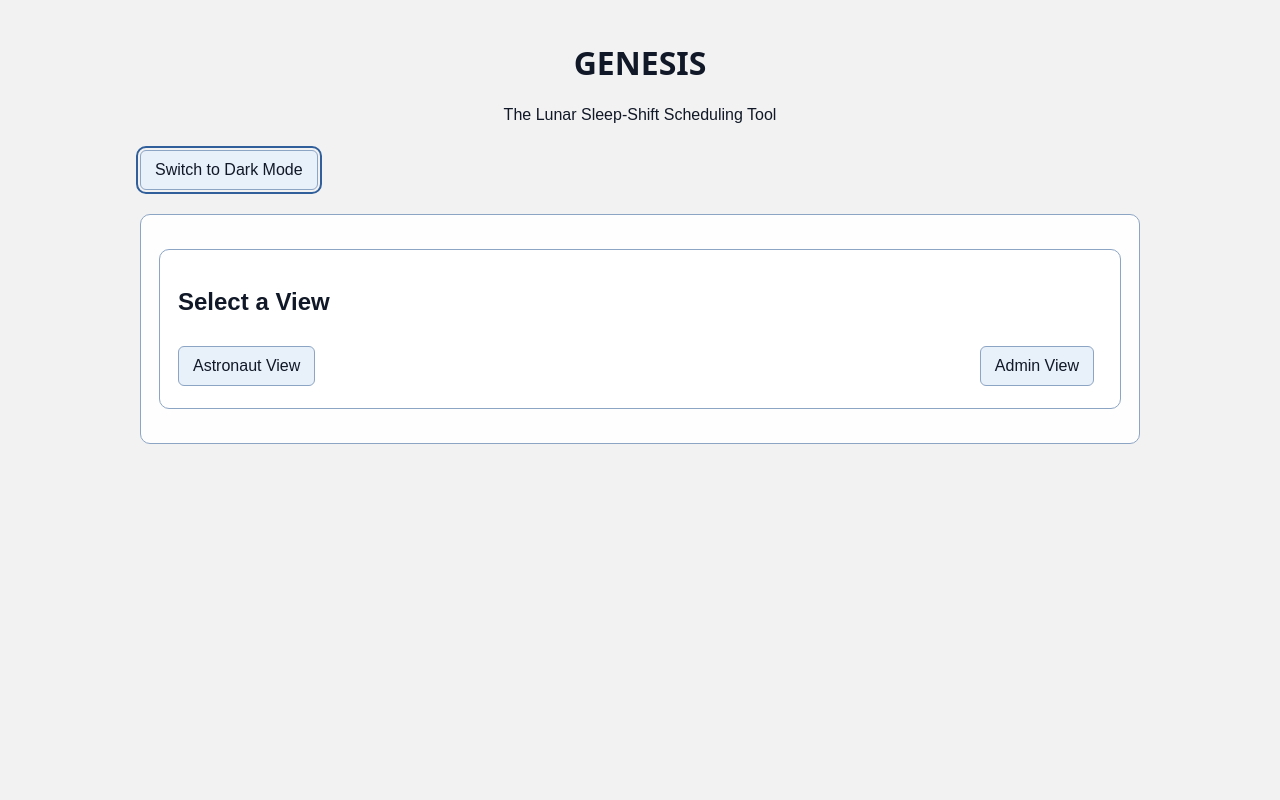
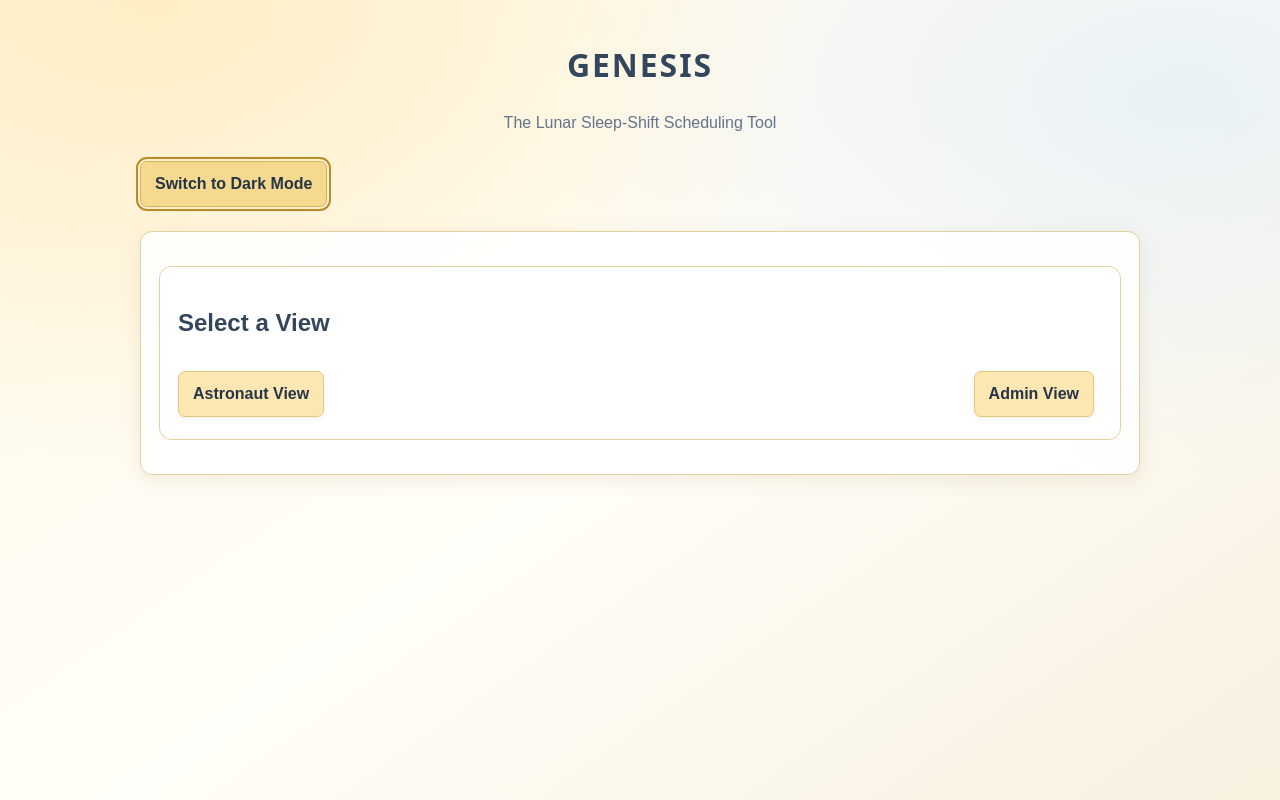
Before and after one commit to 271471/Genesis, a plain HTML site: page index.html in a window 1280 px wide. Both pictures are taken after a click on the button "Switch to Light Mode". Drawn offline with Linux system fonts and the light colour scheme.

Commit message:
Enhance light theme styles and variables
Updated light theme styles and added new CSS variables.

```diff
--- a/style.css
+++ b/style.css
@@ -13,20 +13,29 @@
     --navigation-background: rgba(17, 28, 48, .88);
     --card-background: #17243a;
     --table-background: #17243a;
+    --muted-text: #c2cede;
+    --accent-color: #8db8e8;
+    --accent-text: #10243c;
+    --shadow-color: rgba(0, 0, 0, .2);
 }
 
+/* Warm, sunlight-inspired light theme */
 body.light-theme {
-    --page-background: #f2f2f2;
-    --panel-background: rgba(255, 255, 255, .9);
-    --text-color: #111827;
-    --border-color: #8da5c4;
-    --input-background: #ffffff;
-    --input-text: #111111;
-    --button-background: #e8f0fa;
-    --button-text: #111827;
-    --navigation-background: rgba(255, 255, 255, .85);
-    --card-background: #ffffff;
-    --table-background: #ffffff;
+    --page-background: #fff8e8;
+    --panel-background: rgba(255, 255, 255, .88);
+    --text-color: #263447;
+    --border-color: #e4cf9f;
+    --input-background: #fffefa;
+    --input-text: #263447;
+    --button-background: #fce7b2;
+    --button-text: #263447;
+    --navigation-background: rgba(255, 248, 232, .94);
+    --card-background: #fffdf7;
+    --table-background: #fffdf8;
+    --muted-text: #64748b;
+    --accent-color: #e5b957;
+    --accent-text: #263447;
+    --shadow-color: rgba(133, 102, 43, .10);
 }
 
 html {
@@ -42,6 +51,16 @@ body {
     font-family: Arial, sans-serif;
     color: var(--text-color);
     background: var(--page-background);
+    line-height: 1.5;
+    transition: background-color .2s ease, color .2s ease;
+}
+
+body.light-theme {
+    background:
+        radial-gradient(ellipse at 12% 0%, rgba(255, 226, 155, .48), transparent 42%),
+        radial-gradient(ellipse at 92% 12%, rgba(220, 234, 244, .62), transparent 38%),
+        linear-gradient(145deg, #fff8e8 0%, #fffdf7 52%, #f7f0df 100%);
+    background-attachment: fixed;
 }
 
 /* Stars remain visible only in dark mode */
@@ -74,7 +93,7 @@ body:not(.light-theme)::after {
     opacity: .5;
 }
 
-/* Keep the existing page layout above the stars */
+/* Keep the existing page layout above the background effects */
 body > * {
     position: relative;
     z-index: 1;
@@ -83,16 +102,43 @@ body > * {
 header { max-width: 1000px; margin: 0 auto 20px; }
 main, #loginArea, #astronautApp, #adminApp { max-width: 1000px; margin: 0 auto; }
 
+.title { text-align: center; font-family: system-ui, sans-serif; letter-spacing: .06em; }
+
+body.light-theme header .title {
+    color: #34465b;
+    text-shadow: 0 1px 0 rgba(255, 255, 255, .8);
+}
+
+body.light-theme header > p { color: #64748b; }
+
 section {
     background: var(--panel-background);
     color: var(--text-color);
     border: 1px solid var(--border-color);
-    border-radius: 10px;
+    border-radius: 12px;
     padding: 18px;
     margin: 16px 0;
 }
 
-.title { text-align: center; font-family: system-ui, sans-serif; }
+body.light-theme section {
+    box-shadow: 0 5px 18px var(--shadow-color);
+    backdrop-filter: blur(5px);
+}
+
+body.light-theme section section {
+    background: rgba(255, 255, 255, .72);
+    box-shadow: none;
+}
+
+h1, h2, h3, h4, p, label, li, strong, small {
+    color: inherit;
+}
+
+body.light-theme h2,
+body.light-theme h3,
+body.light-theme h4 {
+    color: #34465b;
+}
 
 label { display: block; margin: 12px 0 5px; font-weight: 600; }
 
@@ -103,27 +149,66 @@ input, select {
     background: var(--input-background);
     color: var(--input-text);
     border: 1px solid var(--border-color);
-    border-radius: 5px;
-    padding: 9px;
+    border-radius: 7px;
+    padding: 10px;
     font: inherit;
 }
+
+body.light-theme input,
+body.light-theme select {
+    box-shadow: inset 0 1px 2px rgba(80, 65, 35, .05);
+}
+
+input::placeholder { color: #8491a3; }
 
 button {
     margin: 10px 8px 4px 0;
     padding: 10px 14px;
     border: 1px solid var(--border-color);
-    border-radius: 6px;
+    border-radius: 7px;
     background: var(--button-background);
     color: var(--button-text);
     cursor: pointer;
     font: inherit;
+    font-weight: 600;
+    transition: background-color .15s ease, border-color .15s ease, transform .15s ease, box-shadow .15s ease;
 }
 
-button:hover { opacity: .85; }
-button:focus, input:focus, select:focus { outline: 2px solid #315f9b; outline-offset: 2px; }
+button:hover {
+    opacity: .95;
+    transform: translateY(-1px);
+}
+
+body.light-theme button {
+    border-color: #e2c77f;
+    box-shadow: 0 2px 5px rgba(133, 102, 43, .08);
+}
+
+body.light-theme button:hover {
+    background: #f7dda0;
+    border-color: #d8b65d;
+}
+
+body.light-theme #themeToggle {
+    background: #f4d98e;
+    border-color: #d7b45c;
+}
+
+button:focus, input:focus, select:focus {
+    outline: 2px solid #315f9b;
+    outline-offset: 2px;
+}
+
+body.light-theme button:focus,
+body.light-theme input:focus,
+body.light-theme select:focus {
+    outline-color: #bd8a25;
+}
+
 [hidden] { display: none !important; }
 
 .field-error { display: block; min-height: 1em; margin: 5px 0; color: #ff5555; font-weight: 600; }
+body.light-theme .field-error { color: #b42318; }
 
 .task-navigation, .role-buttons, .workspace-header {
     display: flex;
@@ -135,7 +220,8 @@ button:focus, input:focus, select:focus { outline: 2px solid #315f9b; outline-of
 
 .task-navigation {
     background: var(--navigation-background);
-    border-radius: 8px;
+    border: 1px solid var(--border-color);
+    border-radius: 10px;
     padding: 8px;
     margin: 12px auto;
 }
@@ -149,13 +235,25 @@ button:focus, input:focus, select:focus { outline: 2px solid #315f9b; outline-of
     font-weight: 700;
 }
 
+body.light-theme .active-task {
+    background: #f4d98e;
+    color: #263447;
+    border-color: #c99d3d;
+}
+
 .account-row, .admin-account-card {
     background: var(--card-background);
     color: var(--text-color);
     border: 1px solid var(--border-color);
-    border-radius: 7px;
+    border-radius: 9px;
     padding: 12px;
     margin: 10px 0;
+}
+
+body.light-theme .account-row,
+body.light-theme .admin-account-card,
+body.light-theme .event-card {
+    box-shadow: 0 2px 8px var(--shadow-color);
 }
 
 .account-row { display: flex; align-items: center; justify-content: space-between; gap: 12px; }
@@ -169,9 +267,19 @@ table {
     margin: 12px 0;
     background: var(--table-background);
     color: var(--text-color);
+    border-radius: 8px;
+    overflow: hidden;
 }
 
 th, td { border: 1px solid var(--border-color); padding: 10px; text-align: center; }
+
+body.light-theme th {
+    background: #f7e8c1;
+    color: #34465b;
+}
+
+body.light-theme td { background: rgba(255, 255, 255, .68); }
+
 #scheduleOutput, #fatigueOutput, #specialistHistory { overflow-x: auto; }
 
 .admin-pin-warning {
@@ -199,7 +307,7 @@ th, td { border: 1px solid var(--border-color); padding: 10px; text-align: cente
     background: var(--card-background);
     color: var(--text-color);
     border: 1px solid var(--border-color);
-    border-radius: 7px;
+    border-radius: 9px;
     padding: 12px;
     margin: 10px 0;
 }
@@ -215,8 +323,28 @@ th, td { border: 1px solid var(--border-color); padding: 10px; text-align: cente
 
 #adminEventsPanel { border: 1px solid var(--border-color); }
 
+body.light-theme .event-adjustment-notice {
+    border-left-color: #c18a20;
+    background: #fff0c7;
+    color: #493713;
+}
+
+body.light-theme .admin-pin-warning {
+    background: #fff0ed;
+    color: #922b21;
+}
+
 @media (max-width: 600px) {
     body { padding: 10px; }
     section { padding: 13px; }
     .account-row { align-items: flex-start; flex-direction: column; }
+    table { font-size: .9rem; }
+    th, td { padding: 7px; }
 }
+
+@media (prefers-reduced-motion: reduce) {
+    *, *::before, *::after {
+        transition-duration: .01ms !important;
+        scroll-behavior: auto !important;
+    }
+}
```
